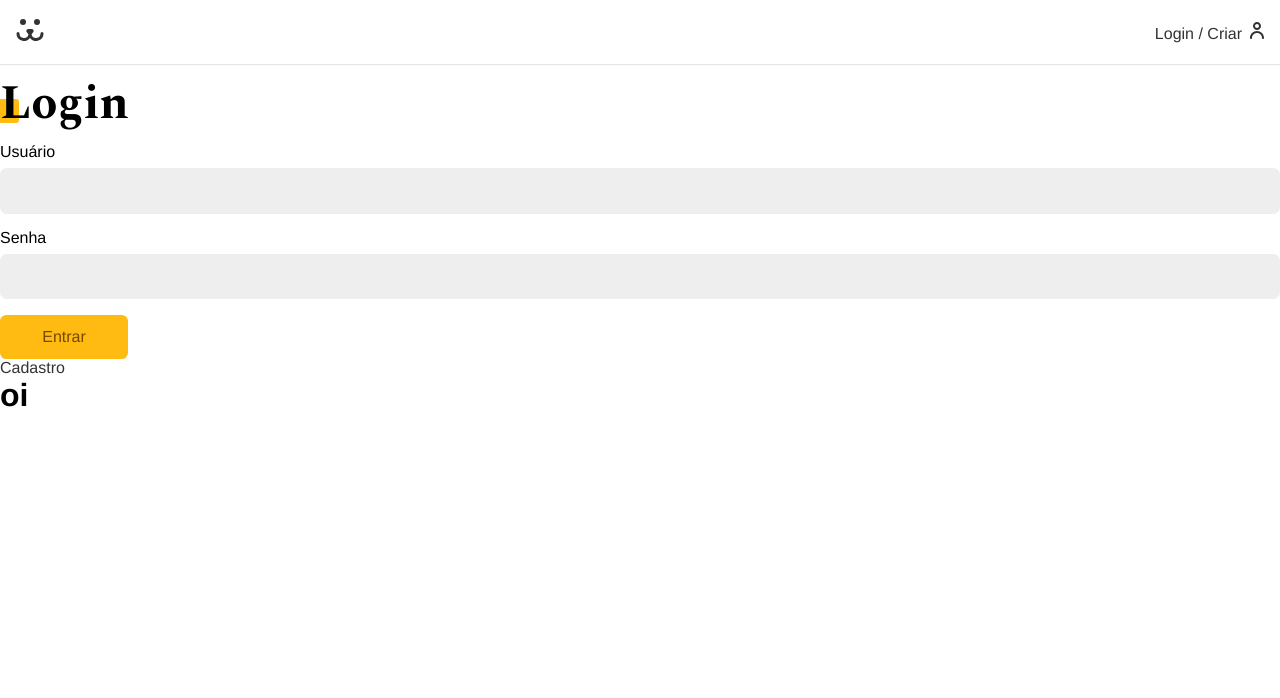
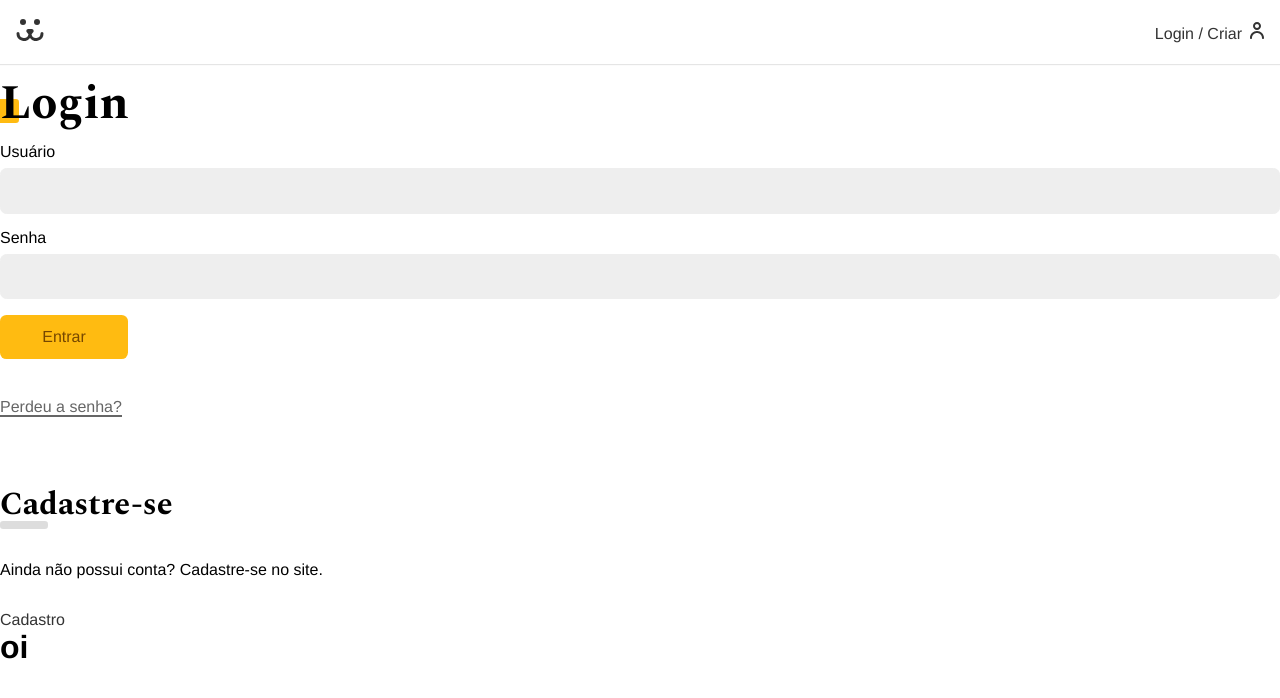
Before and after one commit to lucasgmelo/dogs, a React (Create React App) app: page /login in a window 1280 px wide. Shown: the top 698 px of the page. Built offline with nearby package versions, Linux system fonts and the light colour scheme.

Commit message:
feat(login-form): add module css

```diff
--- a/src/Components/Forms/Button/ButtonStyles.js
+++ b/src/Components/Forms/Button/ButtonStyles.js
@@ -30,10 +30,6 @@ const Click = styled.button`
     outline: none;
     box-shadow: 0 0 0 1px #fea, 0 0 0 2px #fb1;
   }
-  &:disabled{
-      opacity: 0.5;
-      cursor: wait;
-  }
 `;
 
 export { Click };
--- a/src/Components/Login/LoginForm.js
+++ b/src/Components/Login/LoginForm.js
@@ -3,17 +3,18 @@ import { Link } from "react-router-dom";
 import Input from "../Forms/Input/Input";
 import Button from "../Forms/Button/Button";
 import useForm from "../../Hooks/useForm";
-import { UserContext } from '../../UserContext';
-import {
-  Title,
-} from "../MainStyles"
+import { UserContext } from "../../UserContext";
+import { Title, Subtitle } from "../MainStyles";
 import Helper from "../Helper/Helper";
+import styles from "./LoginForm.module.css";
 
 const LoginForm = () => {
   const username = useForm();
   const password = useForm();
 
-  const {userLogin, error, loading, setLoading} = React.useContext(UserContext);
+  const { userLogin, error, loading, setLoading } = React.useContext(
+    UserContext
+  );
 
   async function handleSubmit(event) {
     event.preventDefault();
@@ -26,17 +27,25 @@ const LoginForm = () => {
   return (
     <section className="animeLeft">
       <Title>Login</Title>
-      <form action="" onSubmit={handleSubmit}>
+
+      <form className={styles.form} onSubmit={handleSubmit}>
         <Input label="Usuário" type="text" name="username" {...username} />
-
         <Input label="Senha" type="password" name="password" {...password} />
 
-        {/* {setLoading(false)} */}
-        {loading ? <Button loading={true} childrens="Carregando..." /> : <Button loading={false} childrens="Entrar"/>}
+        {loading ? (
+          <Button loading={true} childrens="Carregando..." />
+        ) : (
+          <Button loading={false} childrens="Entrar" />
+        )}
 
         <Helper error={error} />
       </form>
-      <Link to="/login/create">Cadastro</Link>
+      <Link className={styles.lost} to="/login/lost">Perdeu a senha?</Link>
+      <div className={styles.register}>
+        <Subtitle>Cadastre-se</Subtitle>
+        <p>Ainda não possui conta? Cadastre-se no site.</p>
+      </div>
+      <Link classname={styles.button}to="/login/create">Cadastro</Link>
     </section>
   );
 };
--- /dev/null
+++ b/src/Components/Login/LoginForm.module.css
@@ -0,0 +1,65 @@
+.form {
+    margin-bottom: 2rem;
+}
+
+.lost {
+    display: inline-block;
+
+    color: #666;
+
+    padding: 0.5rem 0;
+
+    line-height: 1;
+}
+
+.lost::after{
+    content: '';
+    height: 2px;
+    width: 100%;
+    background-color: currentColor;
+    display: block;
+}
+
+.register {
+    margin-top: 4rem;
+}
+
+.register p {
+    margin-top: 2rem;
+    margin-bottom: 2rem;
+}
+
+.button {
+        font-size: 1rem;
+        font-family: var(--type-first);
+
+        cursor: 'pointer';
+        opacity: 1;
+
+        border: none;
+        border-radius: 0.4rem;
+
+        background-color: #fb1;
+        color: #764701;
+
+        min-width: 8rem;
+        padding: 0.8rem 1.2rem;
+
+        box-sizing: border-box;
+
+        transition: 0.1s;
+}
+
+/*
+&:hover {
+    outline: none;
+    box-shadow: 0 0 0 1px #fea, 0 0 0 2px #fb1;
+  }
+  &:focus {
+    outline: none;
+    box-shadow: 0 0 0 1px #fea, 0 0 0 2px #fb1;
+  }
+  .button:disabled{
+      opacity: 0.5;
+      cursor: wait;
+  } */
--- a/src/Components/MainStyles.js
+++ b/src/Components/MainStyles.js
@@ -58,10 +58,27 @@ const Title = styled.h1`
     }
 `;
 
+const Subtitle = styled.h2`
+    & {
+        font-family: var(--type-second);
+        line-height: 1;
+        font-size: 2rem;
+    }
+    &::after{
+        content: '';
+        display: block;
+        background: #ddd;
+        height: 0.5rem;
+        width: 3rem;
+        border-radius: .2rem;
+    }
+`;
+
 export {
     Head,
     Nav,
     Logo,
     Login,
     Title,
+    Subtitle,
 }
```
Also changed, not shown: 1 other file (tests, documents, lock files or other folders).
